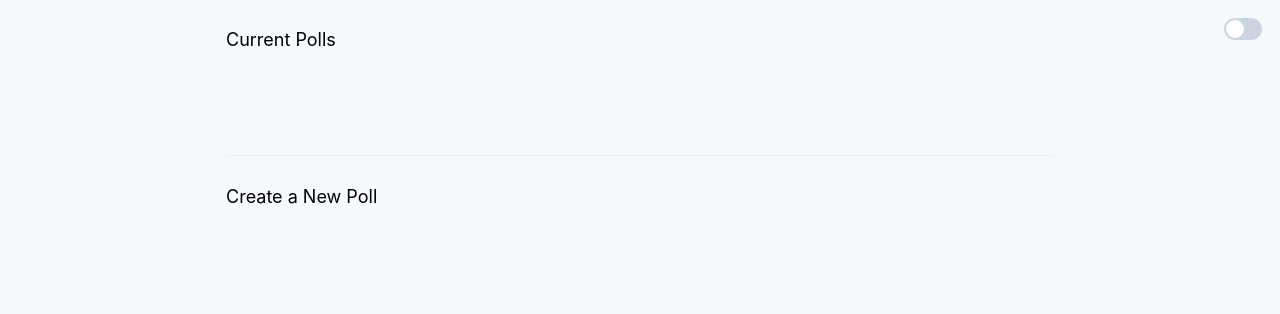
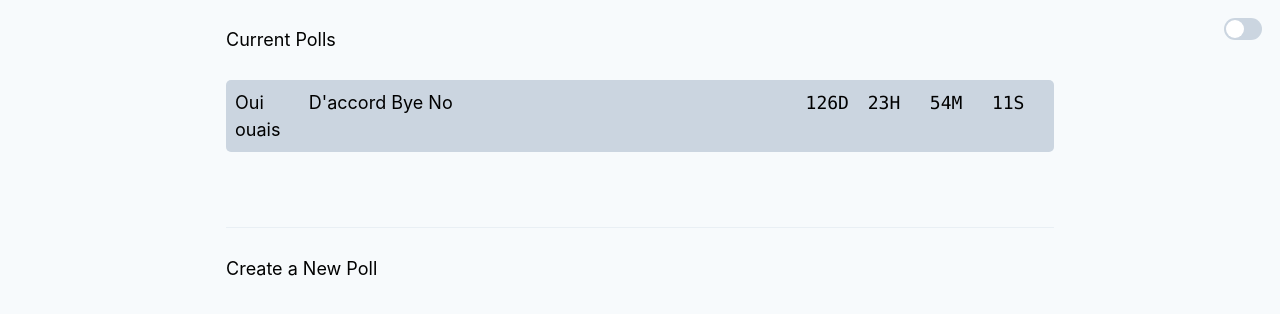
Before and after one commit to GrammerhubTeam/goat-vote, a Next.js app in the folder ui/: page /dashboard in a window 1280 px wide. Shown: the top 314 px of the page. Built offline with nearby package versions, Linux system fonts and the light colour scheme; data requests are answered from the project's data file.

Commit message:
fixed PollView bug

```diff
--- a/ui/components/PollView.tsx
+++ b/ui/components/PollView.tsx
@@ -47,7 +47,7 @@ function PollView(item) {
       >
         <Box p="2">{item.topic}</Box>
         <Box py="2">{item.choices.map((choice) => choice + ' ')}</Box>
-        {/* <TimeDisplay milliseconds={countdown} /> */}
+        <TimeDisplay milliseconds={countdown} />
       </Grid>
     </Link>
   );
--- a/ui/context/polls.js
+++ b/ui/context/polls.js
@@ -30,7 +30,7 @@ export function PollWrapper ({ children }) {
   }
 
   return (
-    <PollContext.Provider value={{...state, postData}}>
+    <PollContext.Provider value={{ state, postData }}>
       {children}
     </PollContext.Provider>
   )
```
